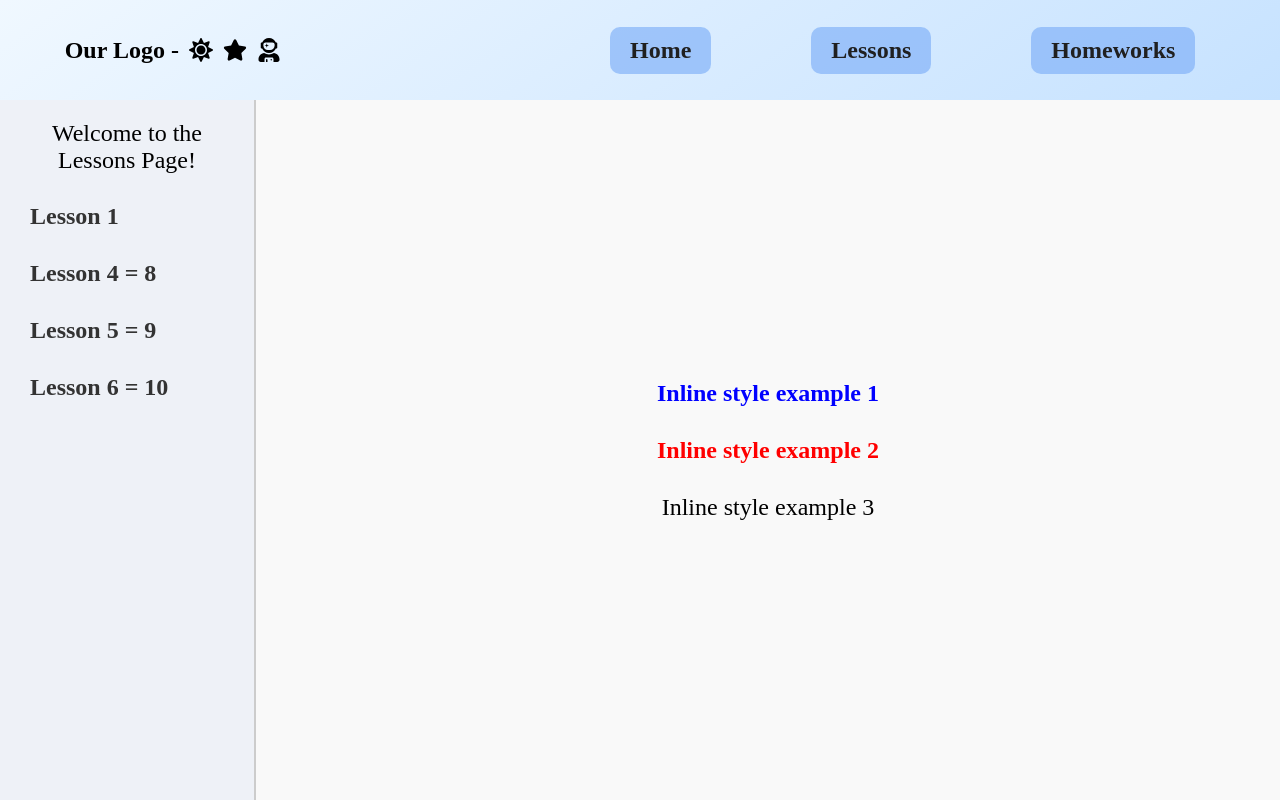
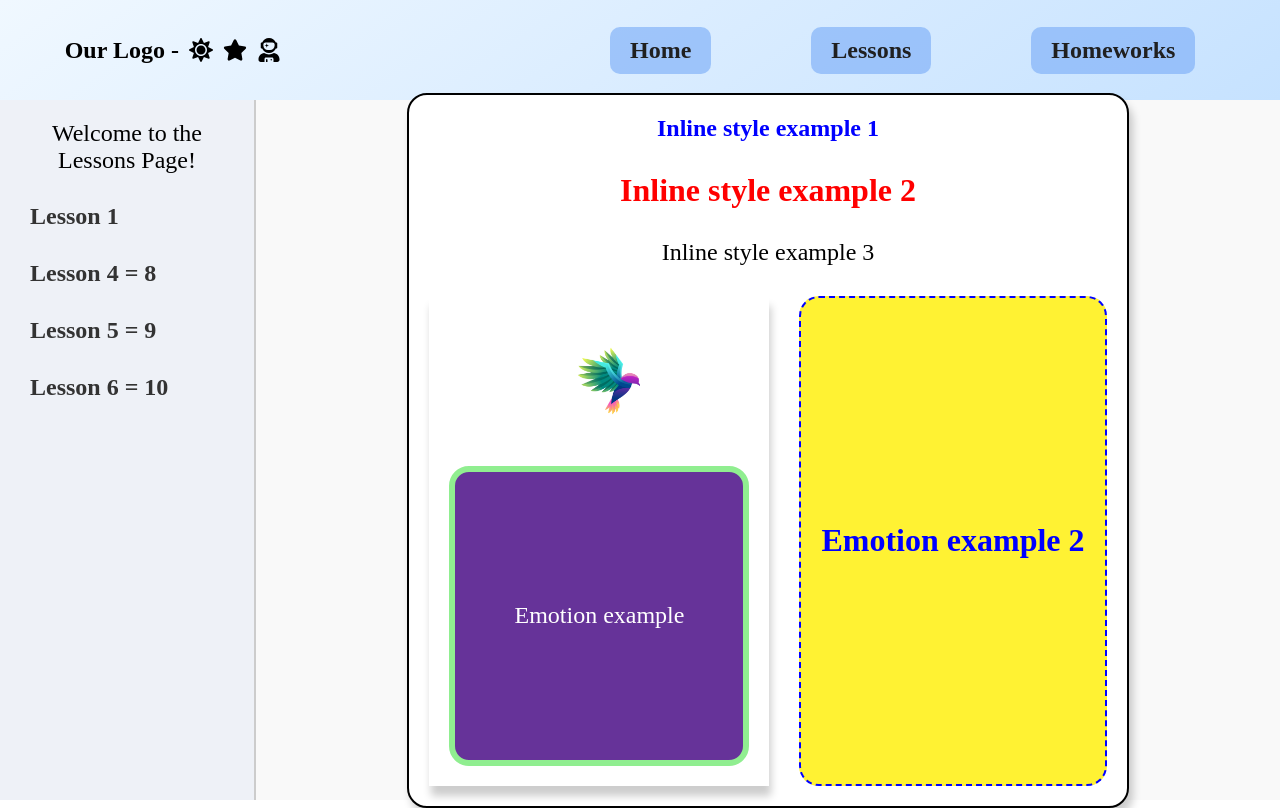
Before and after one commit to KoltLevry/React_third_ts, a React (Vite) app: page /lessons/lesson-04 in a window 1280 px wide. Built offline with nearby package versions, Linux system fonts and the light colour scheme.

Commit message:
add new styles in css ts

```diff
--- a/package.json
+++ b/package.json
@@ -10,6 +10,8 @@
     "preview": "vite preview"
   },
   "dependencies": {
+    "@emotion/react": "^11.14.0",
+    "@emotion/styled": "^11.14.0",
     "react": "^18.3.1",
     "react-dom": "^18.3.1",
     "react-icons": "^5.4.0",
--- a/src/components/pages/homeworks/Homework_02/data.ts
+++ b/src/components/pages/homeworks/Homework_02/data.ts
@@ -1,4 +1,4 @@
-// Discriminated union type - дата рождения обязательное, если заполнено значение возраста
+ // Discriminated union type - дата рождения обязательное, если заполнено значение возраста
 // type ExampleDiscriminated =
 // | {age: string; date: string}
 // | {age?: undefined; date?: string}
--- a/src/components/pages/lessons/Lesson_04/Lesson_04.tsx
+++ b/src/components/pages/lessons/Lesson_04/Lesson_04.tsx
@@ -2,16 +2,16 @@
 import './styles.css'
 //3 способ - использование библиотеки emotion (использование стилизованных компонентов)
 // import { BoxInfo, ContentContainer, Image, Text } from './styles'
-// import Example1 from '../../assets/avatar.jpg';
-// import Example2 from '../../assets/logo.jpg';
-
+import { BoxInfo, Text, ContentContainer, Image } from './styles'
+import Example1 from '../../../../assets/avatar.jpg';
 
 function Lesson04() {
   //Объект для inline стилей (2 способ)
   const textStyles = {
     color: 'red',
     fontWeight: "bold",
-    cursor: "pointer"
+    cursor: "pointer",
+    fontSize: "32px",
   }
 
   return (
@@ -21,18 +21,13 @@ function Lesson04() {
       <p style={textStyles}>Inline style example 2</p>
       <div >Inline style example 3</div>
       {/* 3 способ - использование библиотеки emotion */}
-      {/* <BoxInfo primary>
+      <div className='boxInfo-box'>
         <ContentContainer>
           <Image src={Example1} />
-          <Text>Emotion example 1</Text>
+          <BoxInfo primaryS>Emotion example</BoxInfo>
         </ContentContainer>
-      </BoxInfo>
-      <BoxInfo>
-        <ContentContainer>
-          <Image src={Example2} />
-          <Text>Emotion example 2</Text>
-        </ContentContainer>
-      </BoxInfo> */}
+        <BoxInfo><Text>Emotion example 2</Text></BoxInfo>
+      </div>
     </div>
   )
 }
--- a/src/components/pages/lessons/Lesson_04/styles.css
+++ b/src/components/pages/lessons/Lesson_04/styles.css
@@ -4,5 +4,16 @@
     align-items: center;
     justify-content: center;
     gap: 30px;
-    flex: 1;
+    /* flex: 1; */
+    margin: 10px;
+    padding: 20px;
+    border-radius: 20px;
+    border: 2px solid black;
+    box-shadow: 4px 8px 8px rgba(0, 0, 0, 0.2);
+    background-color: #fff;
   }
+
+  .boxInfo-box {
+    display: flex;
+    gap: 30px;
+  }
--- a/src/components/pages/lessons/Lesson_04/styles.ts
+++ b/src/components/pages/lessons/Lesson_04/styles.ts
@@ -3,7 +3,7 @@ import { css } from '@emotion/react';
 
 //Интерфейс для пропсов(тоже объект) стилизованного компонента BoxInfo
 interface BoxInfoStyledProps {
-  primary?: boolean
+  primaryS?: boolean;
 }
 
 //шаблоны стилей для переиспользования
@@ -14,36 +14,43 @@ const boxBasicStyles = css`
  padding: 20px;
 `
 
+const boxSecodStyle = css`
+ color: white;
+`
+
 export const BoxInfo = styled.div<BoxInfoStyledProps>`
 //подстановка переменной, которая содержит шаблон стилей
  ${boxBasicStyles}
+ ${boxSecodStyle}
  min-width: 300px;
  min-height: 300px;
- /* background-color: rebeccapurple; */
+ border-radius: 20px;
  //Добавление логики, через props, для использования различных значений свойств
- background-color: ${(props) => props.primary ? 'rebeccapurple' : 'purple'};
+ background-color: ${ (props) => props.primaryS ? "rebeccapurple" : "#fff233"};
  /* border: 2px solid purple; */
- border: ${({ primary }) => primary ? '2px solid purple' : '6px solid grey'};
-
+ border: ${ ({primaryS}) => primaryS ?  "6px solid lightgreen" : "2px dashed blue"};
  //пример работы с псевдоклассом
  &:hover{
-  background-color: #EC4DFA
+  /* background-color: #EC4DFA */
  }
 `;
 
 export const ContentContainer = styled.div`
- //подстановка переменной, которая содержит шаблон стилей
  ${boxBasicStyles}
  flex-direction: column;
+ /* accent-color:  */
  gap: 20px;
  border-color: grey;
+ box-shadow: 2px 10px 8px rgba(0,0,0,0.2);
 `
 
 export const Image = styled.img`
- width: 30px;
+ width: 150px;
+ padding-left: 20px;
 `
 
-export const Text = styled.p`
-  font-size: 24px;
-  color: red;
+export const Text = styled.p `
+  font-size: 32px;
+  color: blue;
+  font-weight: bold;
 `
```
Also changed, not shown: src/assets/avatar.jpg (added), 1 other file (tests, documents, lock files or other folders).
